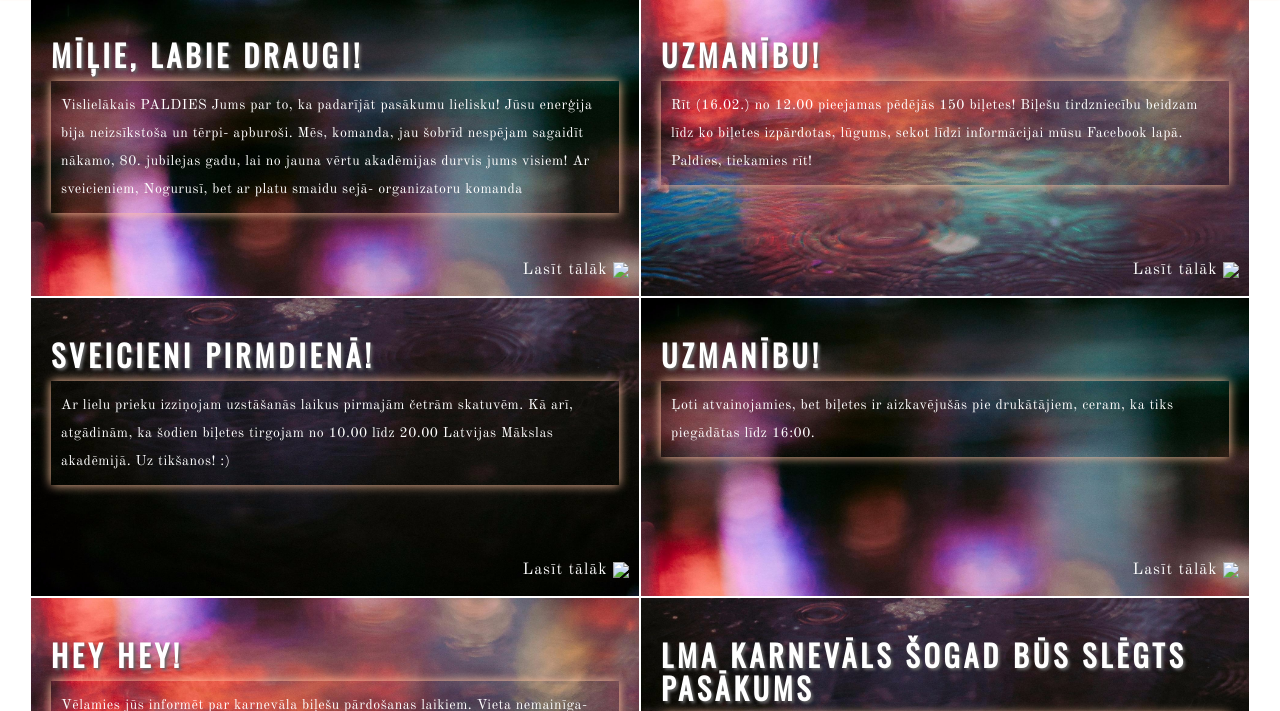
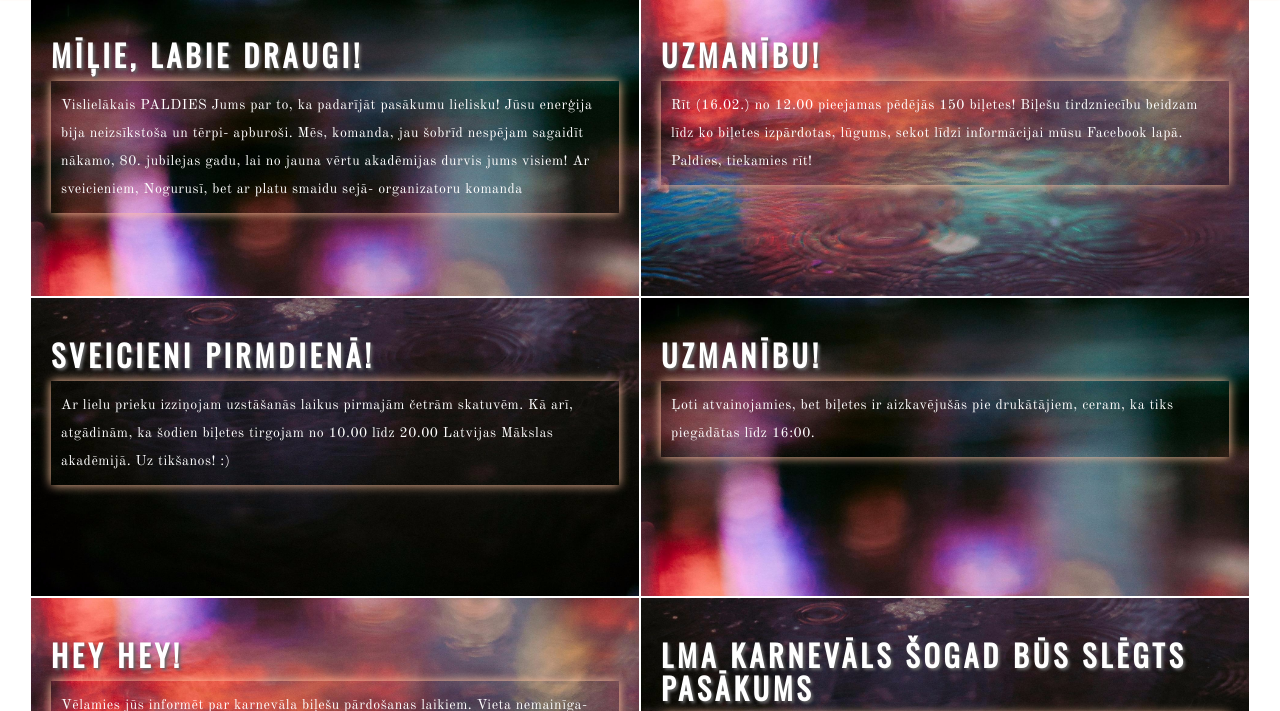
Before and after one commit to Ingaaa/Ingaaa.github.io, a website: page MD/index.html at #/jaunumi in a window 1280 px wide. Shown: the part 73-784 px from the top of the page. Drawn offline with nearby package versions, Linux system fonts and the light colour scheme.

Commit message:
Finished

```diff
--- a/MD/pages/news.html
+++ b/MD/pages/news.html
@@ -4,10 +4,6 @@
             <div style="background-image: url({{new.img}});" class="pictureTile newsTile">
                 <h2 class="subtitle news">{{new.title}}</h2>
                 <div class="news-content">{{new.content}}</div>
-                <div class="read-more">
-                    Lasīt tālāk
-                    <img src="icons/right-arrow.png">
-                </div>
             </div>
         </div>
     </div>
```
Also changed, not shown: MD/appicons/right-arrow.png (deleted).
